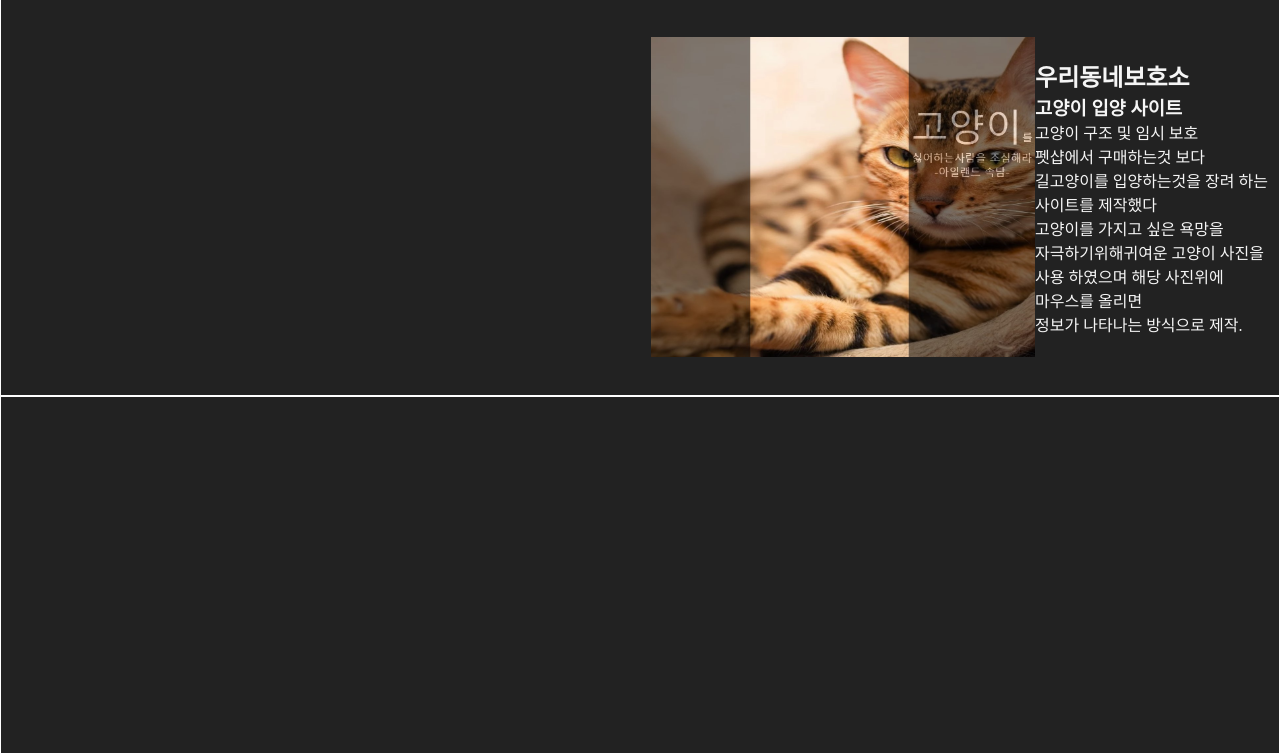
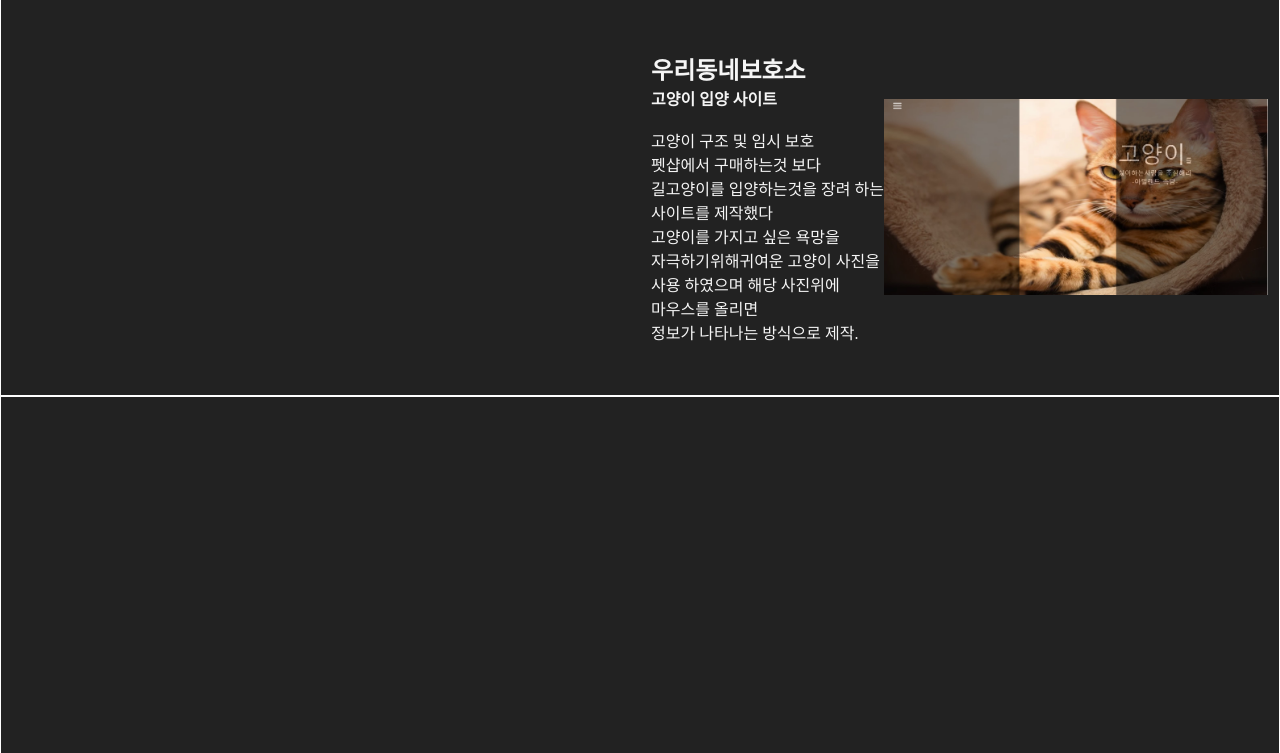
Before and after one commit to sungsh7/ShowMyResume, a plain HTML site: page index.html in a window 1280 px wide. Shown: the part 2004-2757 px from the top of the page. Drawn offline with Linux system fonts and the light colour scheme; some icons are missing; a web font is replaced by a local one.

Commit message:
중간저장

```diff
--- a/css/style.css
+++ b/css/style.css
@@ -20,6 +20,7 @@
 }
 
 body {
+
     background-color: #222;
     color: whitesmoke;
     font-family:'DungGeunMo';
@@ -32,13 +33,14 @@ body {
     flex-direction: column;
     justify-content: center;
     align-items: center;
+    overflow: hidden;
 
 }
 
 #title {
     width: 100vw;
     height: 100vh;
-    border: 1px solid white;
+    /* border: 1px solid white; */
     font-size: 4rem;
     display: flex;
     flex-direction: column;
@@ -83,11 +85,14 @@ body {
 #careerBox {
     width: 100vw;
     height: 100vh;
-    border: 1px solid white;
+    /* border: 1px solid white; */
     display: flex;
     flex-direction: column;
     justify-content: center;
     align-items: center;
+    position: relative;
+    opacity: 0;
+    transition: 2s;
 }
 
 #workBox {
@@ -95,6 +100,7 @@ body {
     height: 100vh;
     border: 1px solid white;
     display: flex;
+
 }
 
 #Aclown {
@@ -104,6 +110,7 @@ body {
     display: flex;
     justify-content: center;
     align-items: center;
+   transition: 3s;
 }
 
 #workImg {
@@ -133,6 +140,7 @@ body {
     display: flex;
     justify-content: center;
     align-items: center;
+    transition: 3s;
 }
 
 #workImg2 {
@@ -144,12 +152,11 @@ body {
 #workImg2 img {
     width: 100%;
     height: 100%;
-    object-fit: cover;
+    object-fit: contain;
 }
 #catSelterTextBox{
     width: 20vw;
-    display: flex;
-    text-align: left;
+    text-align: center;
 }
 
 #connectBox {
@@ -165,18 +172,25 @@ body {
     height: 10vh;
     margin-left: 5vw;
     position: relative;
+   transition: 2s;
+
+
 }
 #insta{
     width: 10vw;
     height: 10vh;
     margin-left: 5vw;
     position: relative;
+   transition: 3s;
+
 
 }#gitHub{
     width: 10vw;
     height: 10vh;
     margin-left: 5vw;
     position: relative;
+   transition: 4s;
+
 
 }
 #planet{
--- a/index.html
+++ b/index.html
@@ -14,7 +14,7 @@
 </head>
 
 <body>
-
+<div id="container">
     <div id="title">
         <h1 id="titleText"> Show My Resume.</h1>
         <div id="titleBtnBox">
@@ -27,14 +27,16 @@
     <div id="contents">
 
         <div id="careerBox">
+            <h1>Career</h1>
+            <br><br><br>
             <p><span>2014.07 - 2016.07 </span>커피빈 코리아 suvervisor 직무</p><br>
             <p><span>2016.08 - 2017.04 </span>대전 카페 팔롬비니 매장 매니저</p><br>
             <p><span>2017.05 - 2017.09 </span>대학로 커핀그룬나루 직원 </p><br>
             <p><span>2017.09 - 2018.02 </span>용산 아이파크몰 Tom N Toms 매니저</p><br>
             <p><span>2018.03 - 2019.01 </span>홍대 징기스 양고기전문점 직원 </p><br>
             <p><span>2019.02 - 2019.11 </span>세종 카페 팔롬비니 점장 </p><br>
-                <p><span>2021.05 - 2021.12 </span>[그린컴퓨터학원]반응형 웹디자인(UX/UI)<br>웹퍼블리셔
-                    디지털 실무양성과정 수료</p><br>
+            <p><span>2021.05 - 2021.12 </span>[그린컴퓨터학원]반응형 웹디자인(UX/UI)웹퍼블리셔
+                디지털 실무양성과정 수료</p>
         </div>
 
         <div id="workBox">
@@ -42,7 +44,8 @@
                 <div id="workImg"><img src="./img/AclownImg/가로로고.png" alt="AlcownLogo"></div>
                 <div id="AlcownTextBox">
                     <h2>A.Clown 로고디자인</h2>
-                        <h3>의류브랜드 Aclown</h3>
+                    <h4>의류브랜드 Aclown</h4>
+                    <br>
                     <p>광대라는 의미의clown 과 <br>
                         왕관이라는 의미인crown 이 <br>
                         같은발음인것을생각하여 <br>
@@ -52,12 +55,10 @@
                 </div>
             </div>
             <div id="catShelter">
-                    <div id="workImg2"><img src="./img/CatSelter/main.jpg" alt="main"></div>
-
-
                 <div id="catShelterTextBox">
                     <h2>우리동네보호소</h2>
-                        <h3>고양이 입양 사이트</h3>
+                    <h4>고양이 입양 사이트</h4>
+                    <br>
                     <p>
                         고양이 구조 및 임시 보호 <br>
                         펫샵에서 구매하는것 보다<br>
@@ -70,15 +71,21 @@
                         정보가 나타나는 방식으로 제작.
                     </p>
                 </div>
+                <div id="workImg2"><img src="./img/CatSelter/main.jpg" alt="main"></div>
+
+
             </div>
         </div>
 
 
         <div id="connectBox">
 
-                <div id="kakao"><a style="color: whitesmoke;" href="https://open.kakao.com/o/s9NbbOOd"> <i class="xi-kakaotalk xi-5x"></i></a></div>
-                <div id="insta"><a style="color: whitesmoke;" href="https://www.instagram.com/sunghyun_muria/"><i class="xi-instagram xi-5x"></i></a></div>
-                <div id="gitHub"><a style="color: whitesmoke;" href="https://github.com/sungsh7"><i class="xi-github xi-5x"></i></a></div>
+            <div id="kakao"><a style="color: whitesmoke;" href="https://open.kakao.com/o/s9NbbOOd"> <i
+                        class="xi-kakaotalk xi-5x"></i></a></div>
+            <div id="insta"><a style="color: whitesmoke;" href="https://www.instagram.com/sunghyun_muria/"><i
+                        class="xi-instagram xi-5x"></i></a></div>
+            <div id="gitHub"><a style="color: whitesmoke;" href="https://github.com/sungsh7"><i
+                        class="xi-github xi-5x"></i></a></div>
 
 
 
@@ -92,8 +99,55 @@
 
 
 <script>
-        const careerSlide = document.querySelector('#careerBox');
-        console.log(careerSlide);
+    const careerSlider = document.querySelector('#careerBox');
+    const Aclown = document.querySelector('#Aclown');
+    const catShelter =document.querySelector('#catShelter');
+    const kakao = document.querySelector('#kakao');
+    const insta = document.querySelector('#insta');
+    const github = document.querySelector('#gitHub');
+    console.log(careerSlider);
+    //각 요소들이  일정 scrollY 값 이상일때 생겼다가 일정 scrollY 값이상이면 없어진다.
+    window.addEventListener('scroll', () => {
+        console.log(scrollY);
+        if (window.scrollY > 0) {
+            careerSlider.style.opacity = '0';
+            Aclown.style.opacity = '0';
+            Aclown.style.marginTop = '50vh';
+            catShelter.style.opacity = '0';
+            catShelter.style.marginTop = '100vh';
+            kakao.style.marginTop = '390vh';
+            insta.style.marginTop = '390vh';
+            github.style.marginTop = '390vh';
+        }
+        if (window.scrollY > 400) {
+            careerSlider.style.opacity = '1';
+        }
+        if (window.scrollY > 1200) {
+            careerSlider.style.opacity = '0';
+        }
+        if(window.scrollY>1150){
+            Aclown.style.marginTop = '0';
+            Aclown.style.opacity = '1';
+        }
+        if(window.scrollY > 1700){
+            catShelter.style.opacity = '1';
+            catShelter.style.marginTop = '50vh';
+        }
+        if(window.scrollY > 2000){
+            Aclown.style.opacity ='0';
+            Aclown.style.marginTop = '-50vh';
+        }
+        if(window.scrollY > 2400){
+            catShelter.style.opacity = '0';
+            catShelter.style.marginTop = '-50vh';
+        }
+        if(window.scrollY > 2600){
+            kakao.style.marginTop = '0';
+            insta.style.marginTop = '0';
+            github.style.marginTop = '0';
+        }
+
+    });
 </script>
 
 </html>
```
Lines whose indentation alone changed are shown as unchanged.
